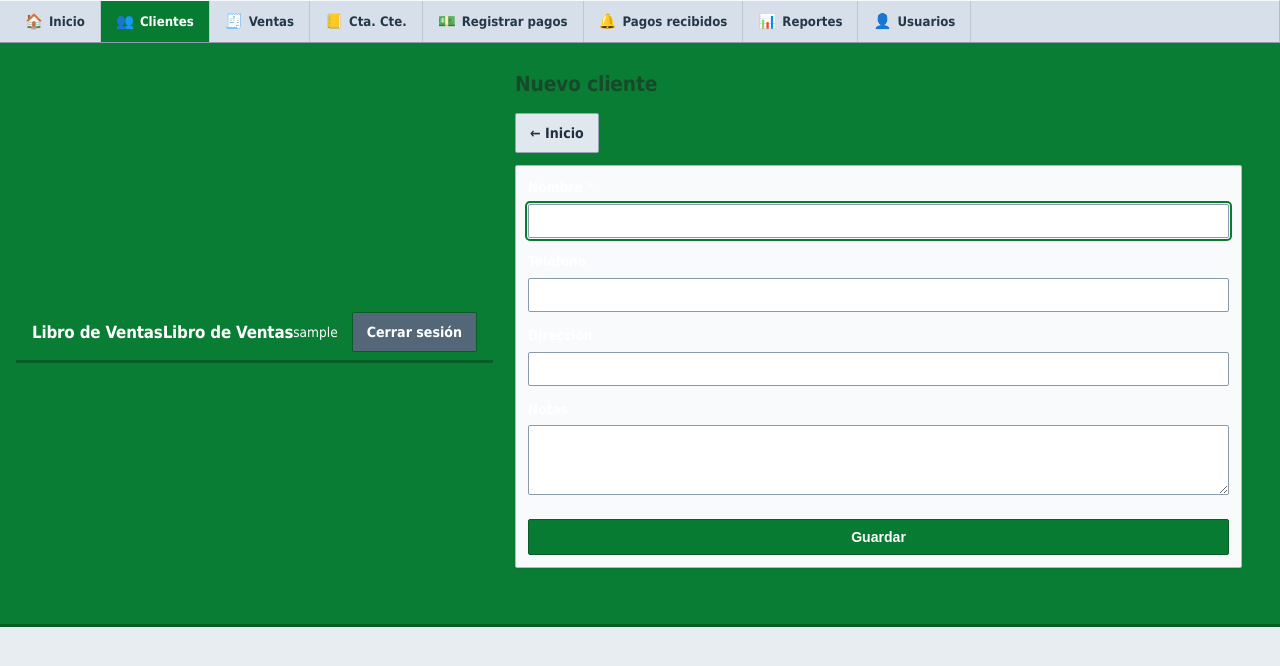
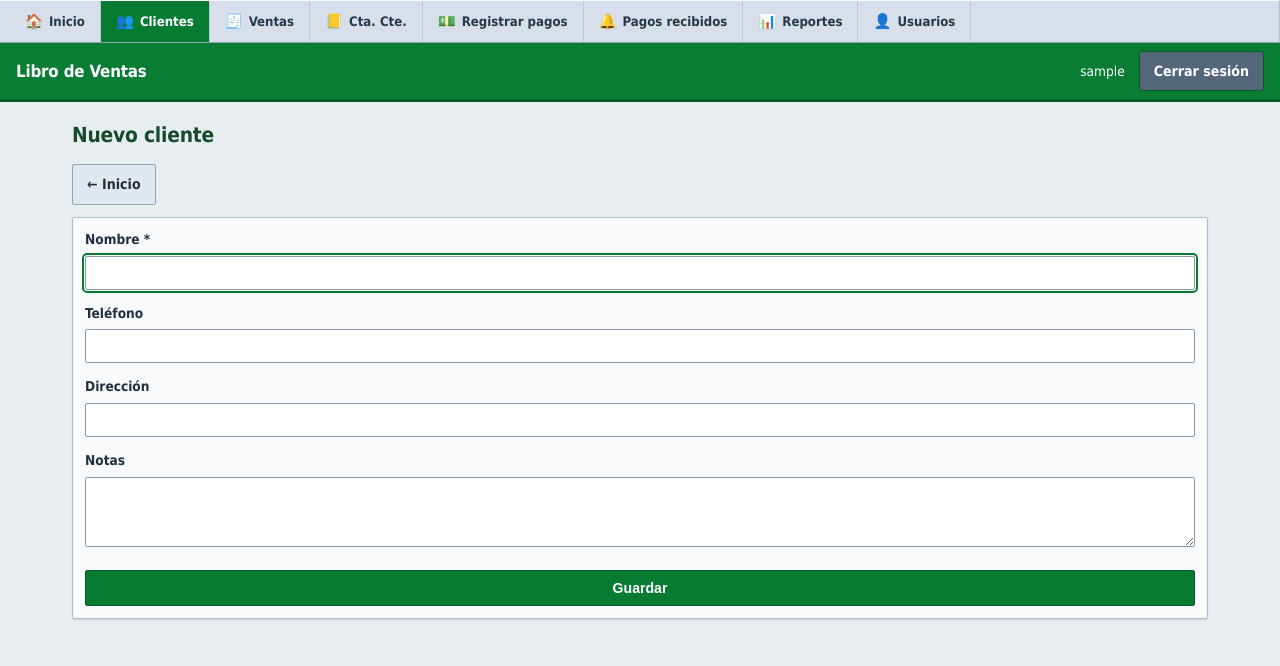
Before and after one commit to fernandochiappero-ui/ventasapp-flask, a Flask app: page /clientes/nuevo in a window 1280 px wide. Shown: the top 666 px of the page. Run offline with Flask 3, Linux system fonts and the light colour scheme; the visitor is signed in with stand-in values (Sample User, id 1); data that the repository does not hold is empty.

Commit message:
corrijo header duplicado

```diff
--- a/templates/base.html
+++ b/templates/base.html
@@ -71,10 +71,8 @@
     <div class="contenido-principal">
       {% if current_user.is_authenticated %}
       <header class="topbar">
-        <header class="topbar">
         <button type="button" id="menu-movil-boton" class="menu-movil-boton"
                 aria-label="Abrir menú" aria-expanded="false" aria-controls="menu-principal">☰</button>
-        <div class="marca">Libro de <span>Ventas</span></div>
         <div class="marca">Libro de <span>Ventas</span></div>
         <span>
           {% if current_user.es_administrador %}
```
